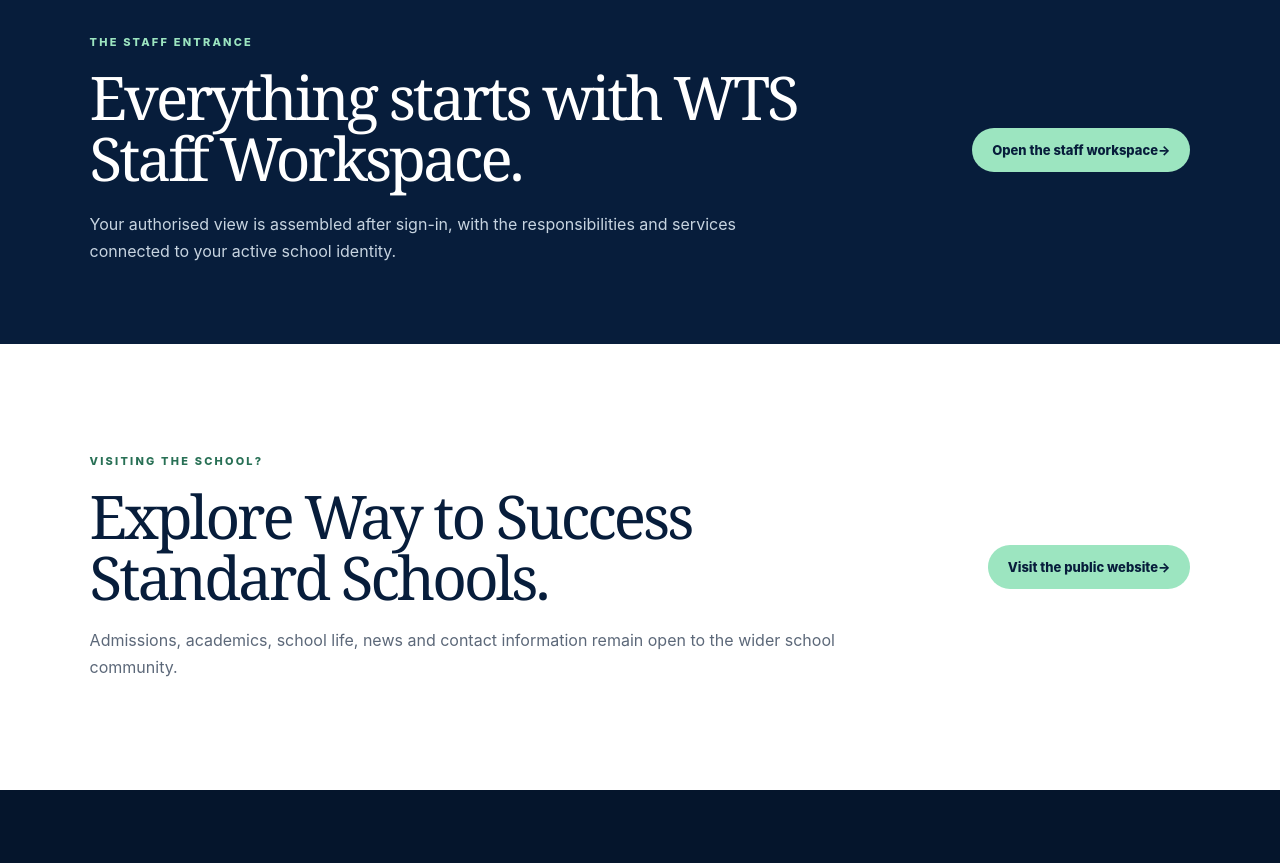
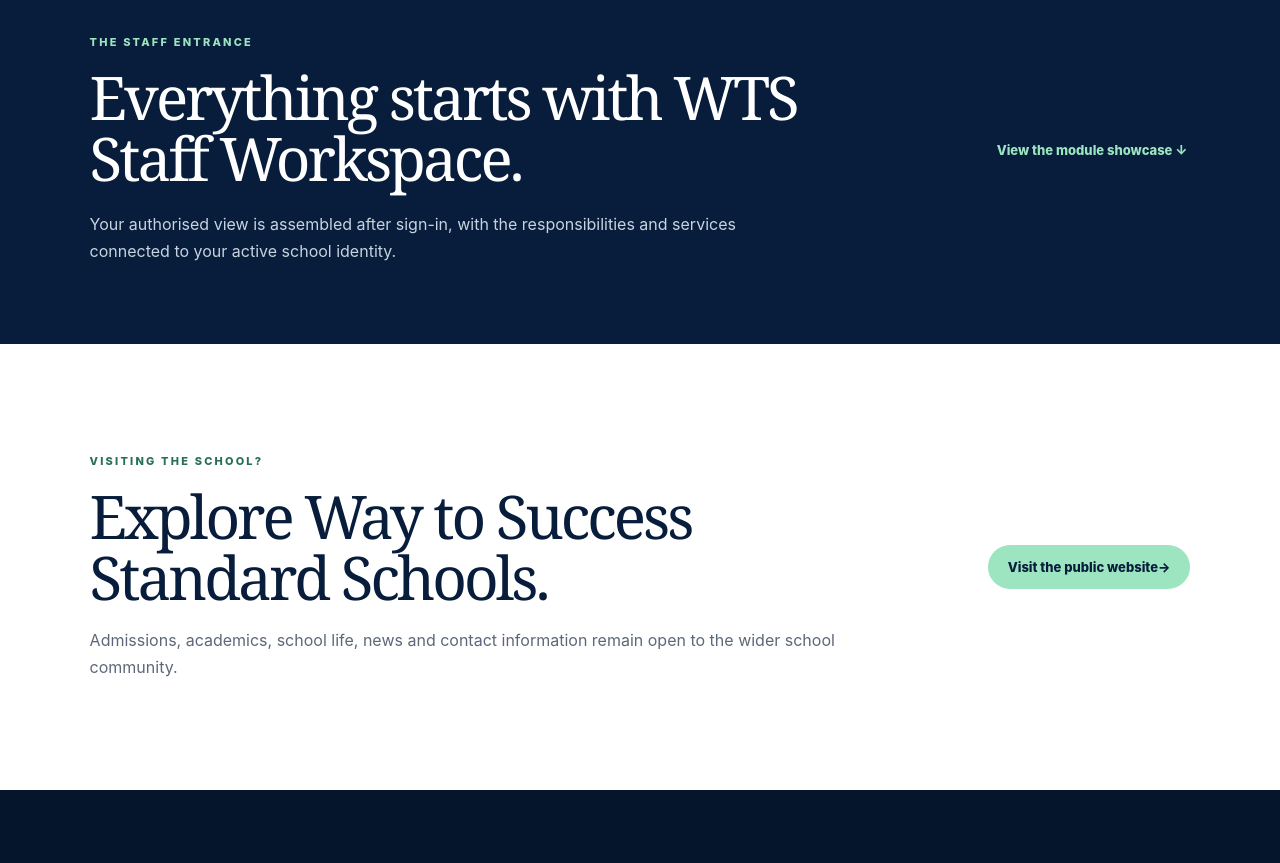
Before and after one commit to alabykhan-lang/WTS-School-Platform, a Next.js app: page /portal in a window 1280 px wide. Shown: the part 2480-3343 px from the top of the page. Built offline with nearby package versions, Linux system fonts and the light colour scheme.

Commit message:
Keep one public Workspace call to action

```diff
--- a/app/portal/page.tsx
+++ b/app/portal/page.tsx
@@ -27,7 +27,7 @@
 
     <section id="module-showcase" className="section publicWorkspaceShowcase" aria-labelledby="module-showcase-heading"><div className="publicWorkspaceSectionHeading"><div><p className="eyebrow">CONNECTED SCHOOL SERVICES</p><h2 id="module-showcase-heading">Technology that stays close to the school.</h2></div><p>Every service is introduced with a clear purpose and an honest status. The showcase is public; school records remain protected.</p></div><div className="publicWorkspaceCardGrid">{portalServices.map((service) => <article className="publicWorkspaceCard" key={service.id}><div className="publicWorkspaceCardTop"><span className="publicWorkspaceGlyph" aria-hidden="true">{service.icon}</span><PortalStatus status={service.status} /></div><h3>{service.title}</h3><p>{service.description}</p><div className="publicWorkspaceBenefit"><span>Why it helps</span><strong>{service.benefit}</strong></div></article>)}</div></section>
 
-    <section className="publicWorkspaceBoundary"><div><p className="eyebrow light">THE STAFF ENTRANCE</p><h2>Everything starts with WTS Staff Workspace.</h2><p>Your authorised view is assembled after sign-in, with the responsibilities and services connected to your active school identity.</p></div><Link className="primaryButton" href="/portal/sign-in">Open the staff workspace <span aria-hidden="true">→</span></Link></section>
+    <section className="publicWorkspaceBoundary"><div><p className="eyebrow light">THE STAFF ENTRANCE</p><h2>Everything starts with WTS Staff Workspace.</h2><p>Your authorised view is assembled after sign-in, with the responsibilities and services connected to your active school identity.</p></div><a className="publicWorkspaceTextLink" href="#module-showcase">View the module showcase ↓</a></section>
 
     <section className="section publicWorkspaceReturn"><div><p className="eyebrow">VISITING THE SCHOOL?</p><h2>Explore Way to Success Standard Schools.</h2><p>Admissions, academics, school life, news and contact information remain open to the wider school community.</p></div><Link className="primaryButton" href="/">Visit the public website <span aria-hidden="true">→</span></Link></section>
   </main>;
```
